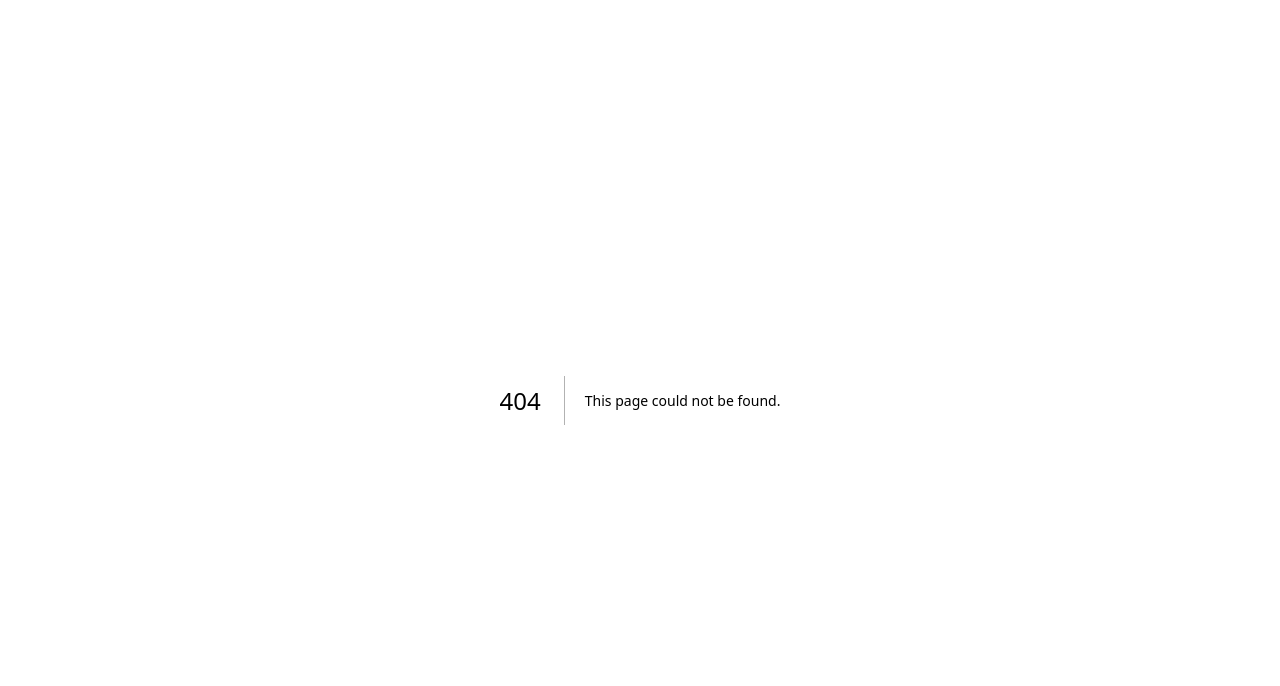
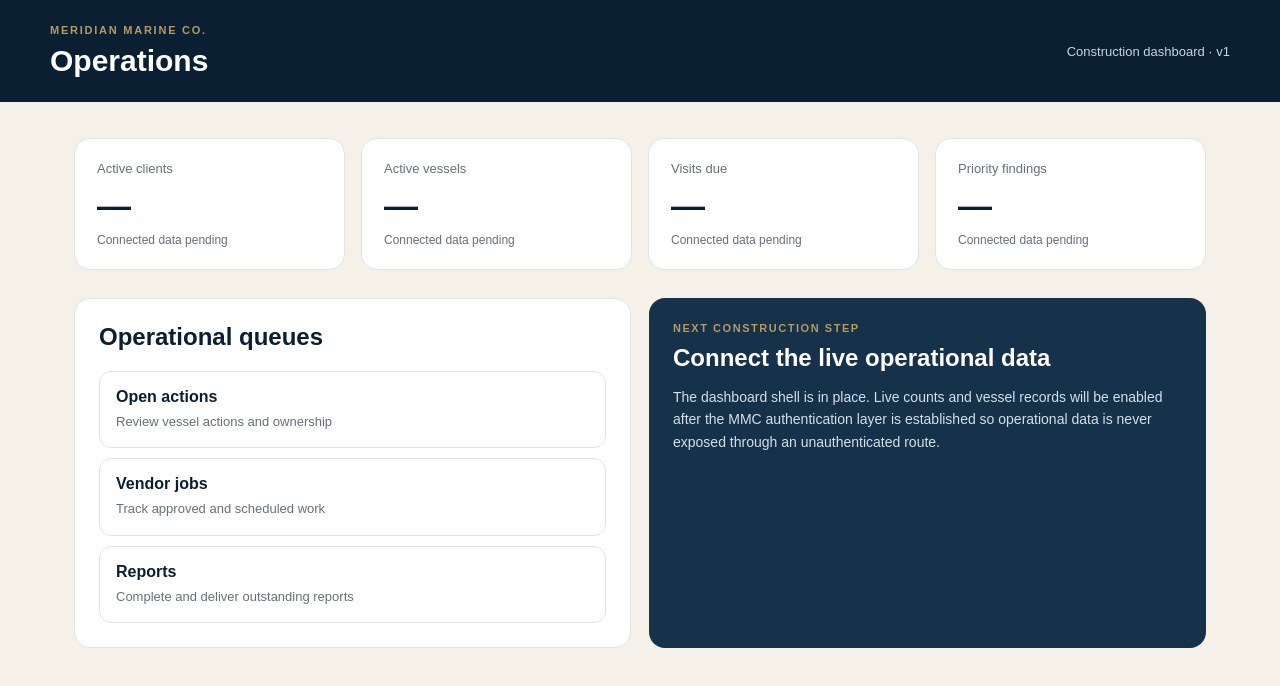
Before and after one commit to zabuilds/MMC-, a Next.js app: page /ops in a window 1280 px wide. Before the commit this address had no page. Shown: the top 686 px of the page. Built offline with nearby package versions, Linux system fonts and the light colour scheme.

Commit message:
implement MMC operational dashboard shell v1

```diff
--- /dev/null
+++ b/app/ops/page.tsx
@@ -0,0 +1,62 @@
+const metrics = [
+  ["Active clients", "—", "Connected data pending"],
+  ["Active vessels", "—", "Connected data pending"],
+  ["Visits due", "—", "Connected data pending"],
+  ["Priority findings", "—", "Connected data pending"],
+];
+
+const queues = [
+  ["Open actions", "Review vessel actions and ownership"],
+  ["Vendor jobs", "Track approved and scheduled work"],
+  ["Reports", "Complete and deliver outstanding reports"],
+];
+
+export default function OperationsDashboard() {
+  return (
+    <main style={{ minHeight: "100vh", background: "var(--sand)" }}>
+      <header style={{ background: "var(--navy)", color: "var(--white)", padding: "24px" }}>
+        <div style={{ maxWidth: 1180, margin: "0 auto", display: "flex", justifyContent: "space-between", gap: 24, alignItems: "center" }}>
+          <div>
+            <div style={{ color: "var(--gold)", fontSize: 11, fontWeight: 800, letterSpacing: "0.16em", textTransform: "uppercase" }}>Meridian Marine Co.</div>
+            <h1 style={{ margin: "8px 0 0", fontSize: 30 }}>Operations</h1>
+          </div>
+          <div style={{ color: "#c8d4dd", fontSize: 13 }}>Construction dashboard · v1</div>
+        </div>
+      </header>
+
+      <section style={{ maxWidth: 1180, margin: "0 auto", padding: "36px 24px 64px" }}>
+        <div style={{ display: "grid", gridTemplateColumns: "repeat(auto-fit, minmax(210px, 1fr))", gap: 16 }}>
+          {metrics.map(([label, value, note]) => (
+            <article key={label} style={{ background: "var(--white)", border: "1px solid var(--line)", borderRadius: 16, padding: 22 }}>
+              <div style={{ color: "var(--muted)", fontSize: 13 }}>{label}</div>
+              <div style={{ color: "var(--navy)", fontSize: 34, fontWeight: 700, marginTop: 10 }}>{value}</div>
+              <div style={{ color: "var(--muted)", fontSize: 12, marginTop: 8 }}>{note}</div>
+            </article>
+          ))}
+        </div>
+
+        <div style={{ marginTop: 28, display: "grid", gridTemplateColumns: "repeat(auto-fit, minmax(280px, 1fr))", gap: 18 }}>
+          <section style={{ background: "var(--white)", border: "1px solid var(--line)", borderRadius: 16, padding: 24 }}>
+            <h2 style={{ color: "var(--navy)", marginTop: 0 }}>Operational queues</h2>
+            <div style={{ display: "grid", gap: 10 }}>
+              {queues.map(([title, description]) => (
+                <div key={title} style={{ border: "1px solid var(--line)", borderRadius: 12, padding: 16 }}>
+                  <strong style={{ color: "var(--navy)" }}>{title}</strong>
+                  <p style={{ margin: "6px 0 0", color: "var(--muted)", fontSize: 13, lineHeight: 1.5 }}>{description}</p>
+                </div>
+              ))}
+            </div>
+          </section>
+
+          <section style={{ background: "var(--navy-soft)", color: "var(--white)", borderRadius: 16, padding: 24 }}>
+            <div style={{ color: "var(--gold)", fontSize: 11, fontWeight: 800, letterSpacing: "0.14em", textTransform: "uppercase" }}>Next construction step</div>
+            <h2 style={{ margin: "10px 0" }}>Connect the live operational data</h2>
+            <p style={{ color: "#d5e0e8", lineHeight: 1.6, fontSize: 14 }}>
+              The dashboard shell is in place. Live counts and vessel records will be enabled after the MMC authentication layer is established so operational data is never exposed through an unauthenticated route.
+            </p>
+          </section>
+        </div>
+      </section>
+    </main>
+  );
+}
```
